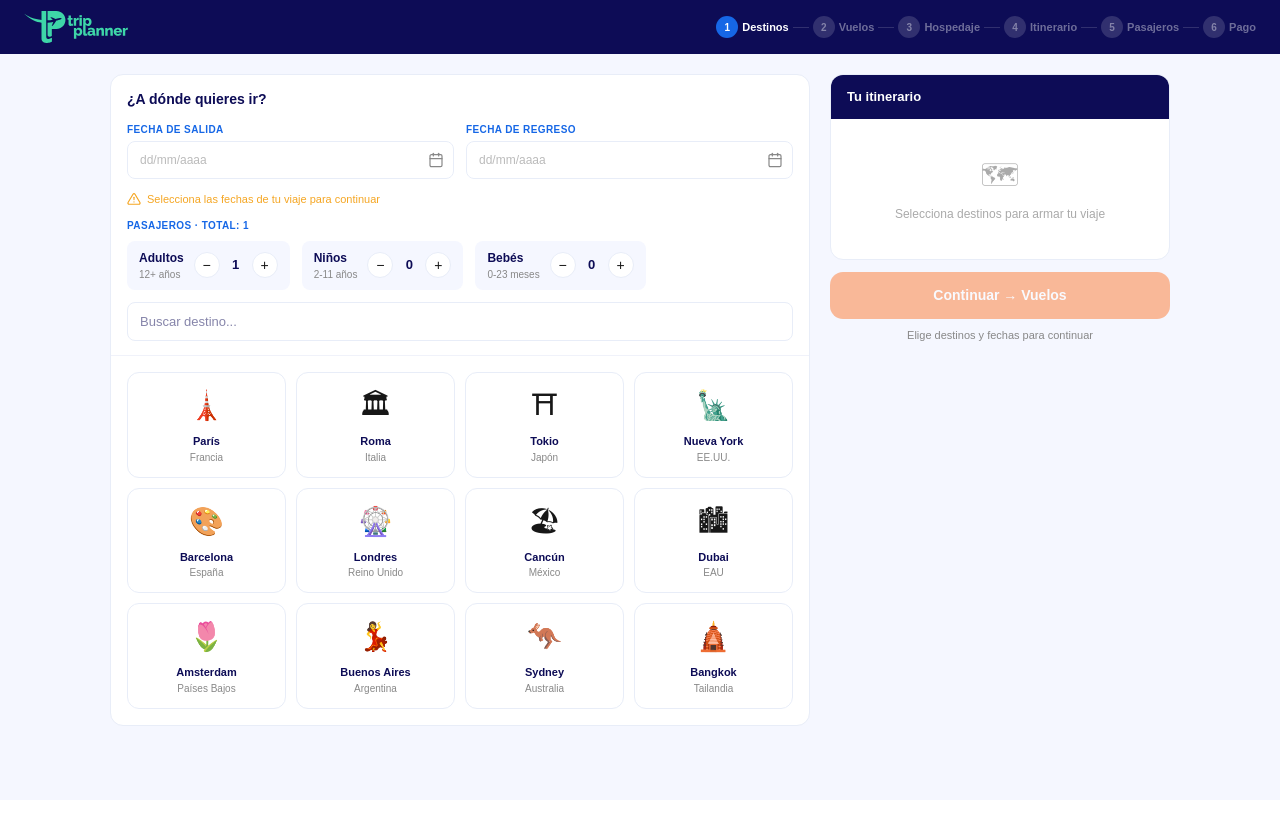
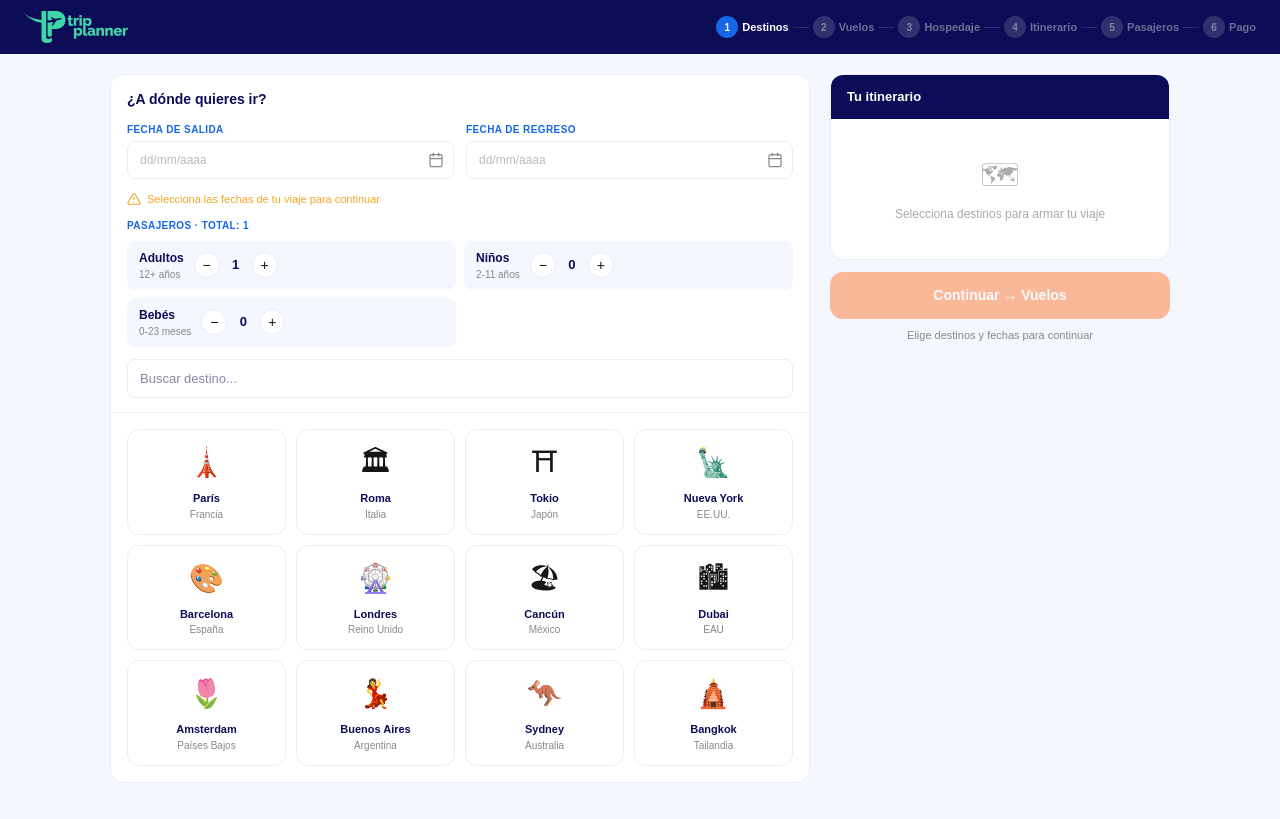
Before and after one commit to barreradionisio/trip-planner, a Next.js app: page /destinos in a window 1280 px wide. Built offline with nearby package versions, Linux system fonts and the light colour scheme.

Commit message:
fix alineacion pasajeros en destinos

```diff
--- a/app/destinos/page.tsx
+++ b/app/destinos/page.tsx
@@ -286,7 +286,7 @@ const totalPasajeros = pasajeros.adultos + pasajeros.ninos + pasajeros.bebes;
                 {/* PASAJEROS */}
 <div style={{ marginBottom: "12px" }}>
   <div style={{ fontSize: "10px", fontWeight: "700", color: "#1667E6", textTransform: "uppercase", letterSpacing: "0.4px", marginBottom: "8px" }}>Pasajeros · Total: {totalPasajeros}</div>
-  <div style={{ display: "flex", gap: "12px", flexWrap: "wrap" }}>
+    <div style={{ display: "grid", gridTemplateColumns: "1fr 1fr", gap: "8px" }}>
     {[
       { label: "Adultos", sub: "12+ años", key: "adultos", min: 1 },
       { label: "Niños", sub: "2-11 años", key: "ninos", min: 0 },
```
